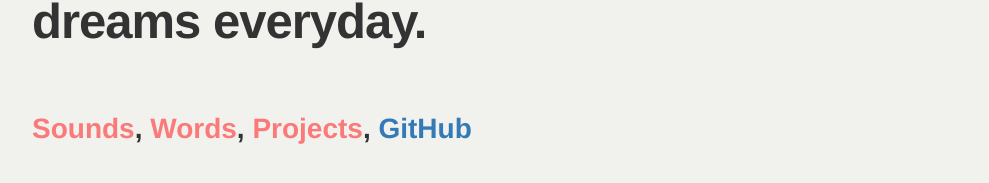
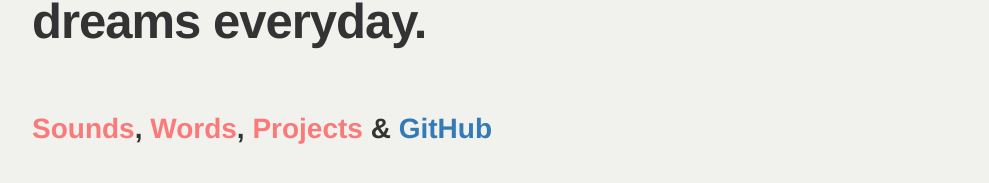
Before and after one commit to phildionne/phildionne.com, a Jekyll site: the page built from index.html, in a window 1280 px wide. Shown: the part 411-594 px from the top of the page, without its empty margins (38-1027 px from the left). Built offline with Jekyll 4.4.1, drawn with Linux system fonts in a browser that asks for light colours; nearby versions of some CDN libraries; some web fonts are replaced; library files that are not in the unit come from our copies.

Commit message:
Switch from comma for ampersand

```diff
--- a/index.html
+++ b/index.html
@@ -17,7 +17,7 @@ body_id: home
           <ul class="links">
             <li><a href="/sounds" class="sounds">Sounds</a></li>,
             <li><a href="/words" class="words">Words</a></li>,
-            <li><a href="/projects" class="projects">Projects</a></li>,
+            <li><a href="/projects" class="projects">Projects</a></li> &
             <li><a href="https://github.com/phildionne">GitHub</a></li>
           </ul>
         </div>
```
